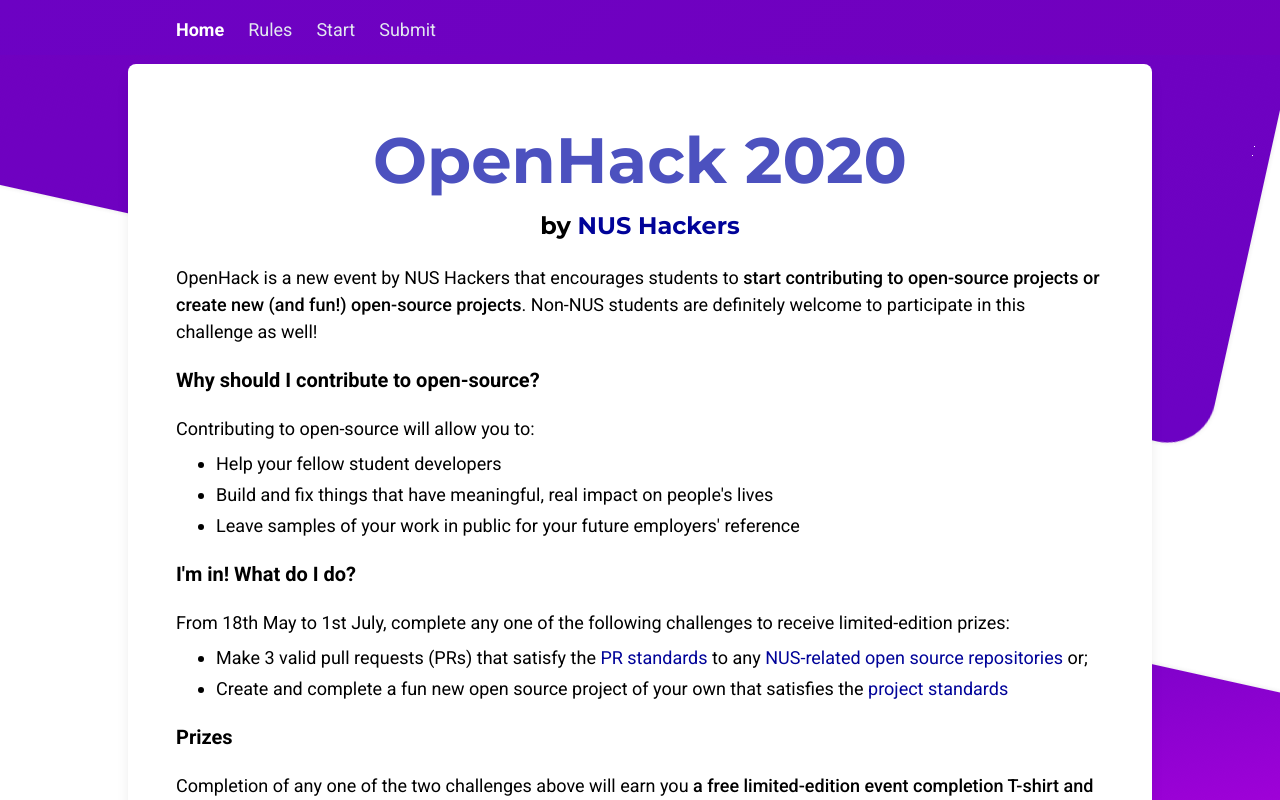
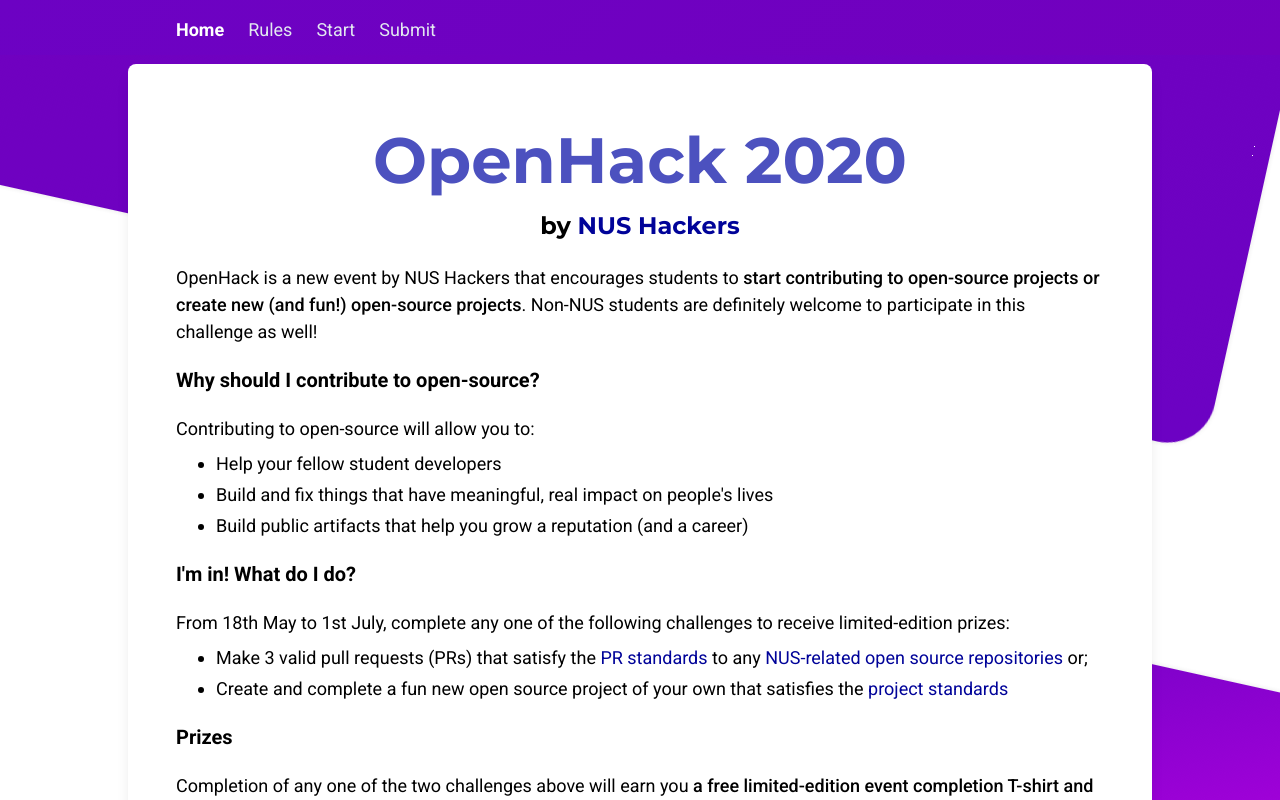
Before and after one commit to nushackers/openhack, a Next.js app: page / in a window 1280 px wide. Shown: the top 800 px of the page. Built offline with nearby package versions, Linux system fonts and the light colour scheme.

Commit message:
Update phrasing

```diff
--- a/pages/index.js
+++ b/pages/index.js
@@ -25,8 +25,7 @@
         Build and fix things that have meaningful, real impact on people's lives
       </li>
       <li className="ml-5 my-1">
-        Leave samples of your work in public for your future employers'
-        reference
+        Build public artifacts that help you grow a reputation (and a career)
       </li>
     </ol>
     <h3 className="lg:text-xl">I'm in! What do I do?</h3>
```
